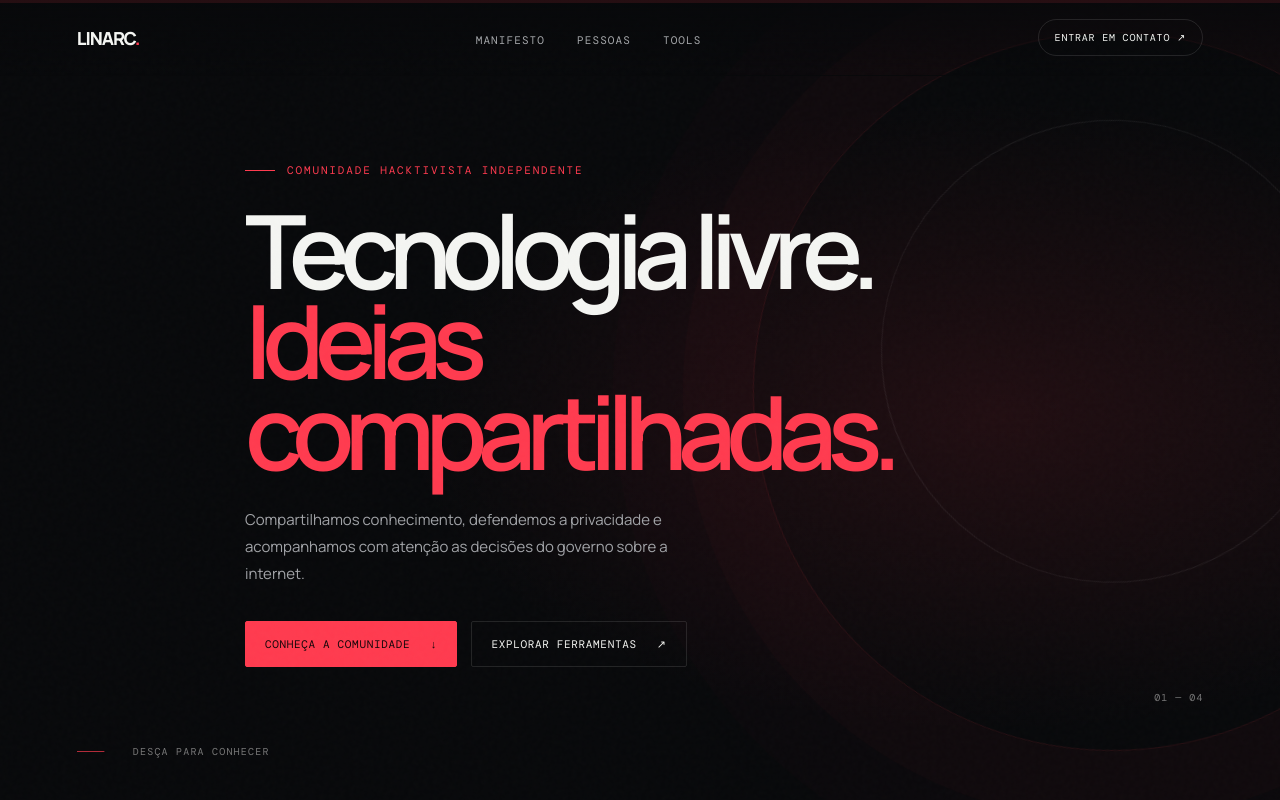
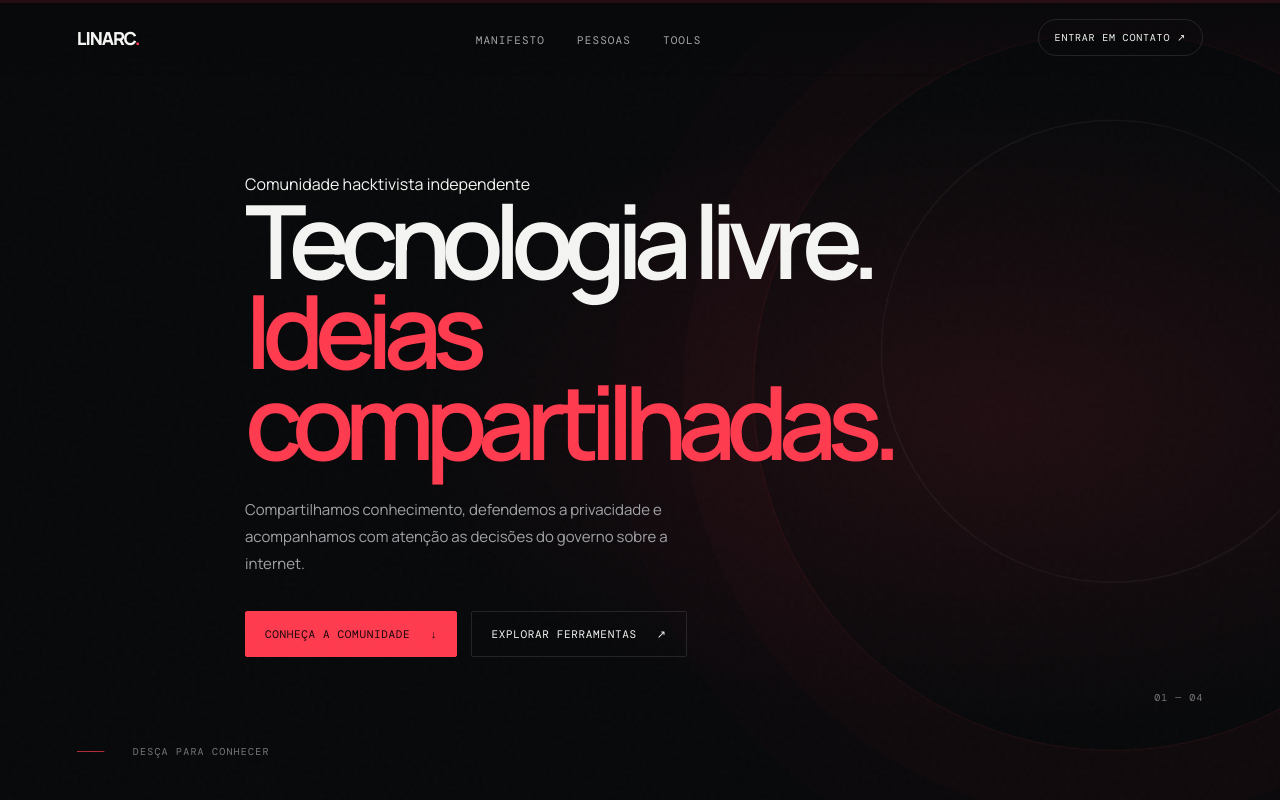
Before and after one commit to sellerf/whoooareuuu, a website: page index.html in a window 1280 px wide. Shown: the top 800 px of the page. Drawn offline with nearby package versions, Linux system fonts and the light colour scheme.

Commit message:
Atualizar o index.html

```diff
--- a/index.html
+++ b/index.html
@@ -42,7 +42,7 @@
   </nav>
   <main>
     <section class="hero" id="inicio"><div class="wrap hero-content">
-      <p class="eyebrow">Comunidade hacktivista independente</p>
+      <p>Comunidade hacktivista independente</p>
       <h1>Tecnologia livre.<br><span>Ideias compartilhadas.</span></h1>
       <p class="hero-copy">Compartilhamos conhecimento, defendemos a privacidade e acompanhamos com atenção as decisões do governo sobre a internet.</p>
       <div class="hero-actions"><a class="button" href="#manifesto">Conheça a comunidade <span>↓</span></a><a class="button ghost" href="#tools">Explorar ferramentas <span>↗</span></a></div>
```
